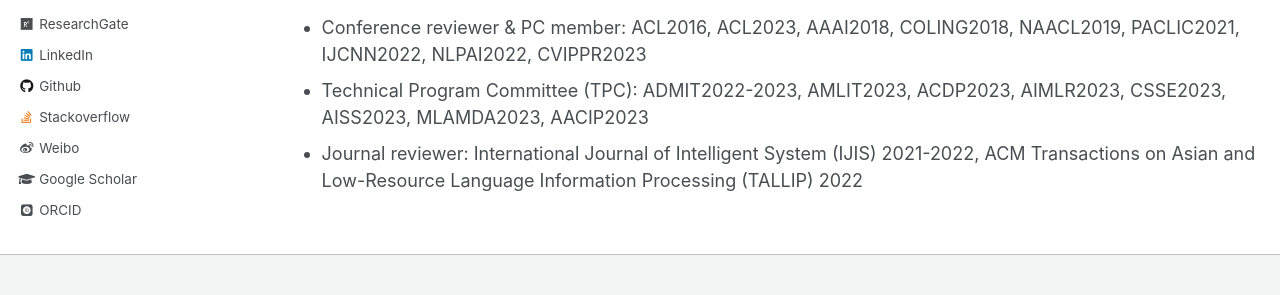
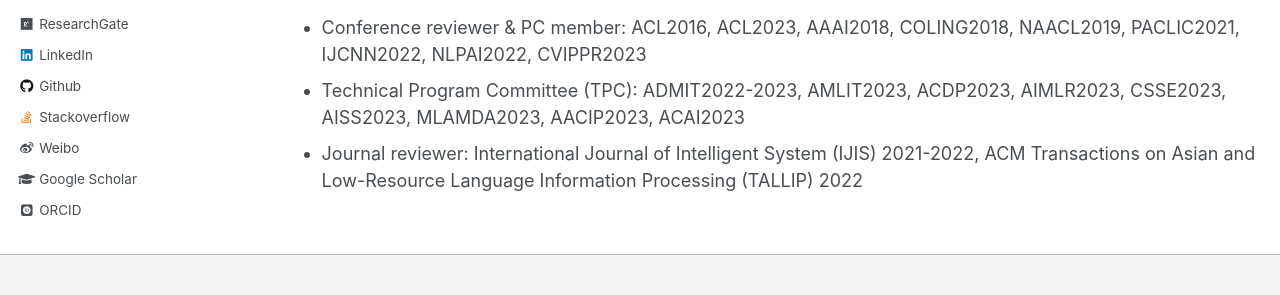
Before and after one commit to miradel51/miradel51.github.io, a Jekyll site: the page built from _pages/publications.md, in a window 1280 px wide and 900 px high, scrolled down 3817 px. Shown: the part 490-785 px from the top of the window. Built offline with Jekyll 4.4.1, drawn with Linux system fonts in a browser that asks for light colours; some web fonts are replaced.

Commit message:
Update publications.md
added the TPC role for one of an international conferences.

```diff
--- a/_pages/publications.md
+++ b/_pages/publications.md
@@ -27,5 +27,5 @@ Preprint
 Academic Service
 ======
 * Conference reviewer & PC member: ACL2016, ACL2023, AAAI2018, COLING2018, NAACL2019, PACLIC2021, IJCNN2022, NLPAI2022, CVIPPR2023
-* Technical Program Committee (TPC): ADMIT2022-2023, AMLIT2023, ACDP2023, AIMLR2023, CSSE2023, AISS2023, MLAMDA2023, AACIP2023
+* Technical Program Committee (TPC): ADMIT2022-2023, AMLIT2023, ACDP2023, AIMLR2023, CSSE2023, AISS2023, MLAMDA2023, AACIP2023, ACAI2023
 * Journal reviewer: International Journal of Intelligent System (IJIS) 2021-2022, ACM Transactions on Asian and Low-Resource Language Information Processing (TALLIP) 2022
```
